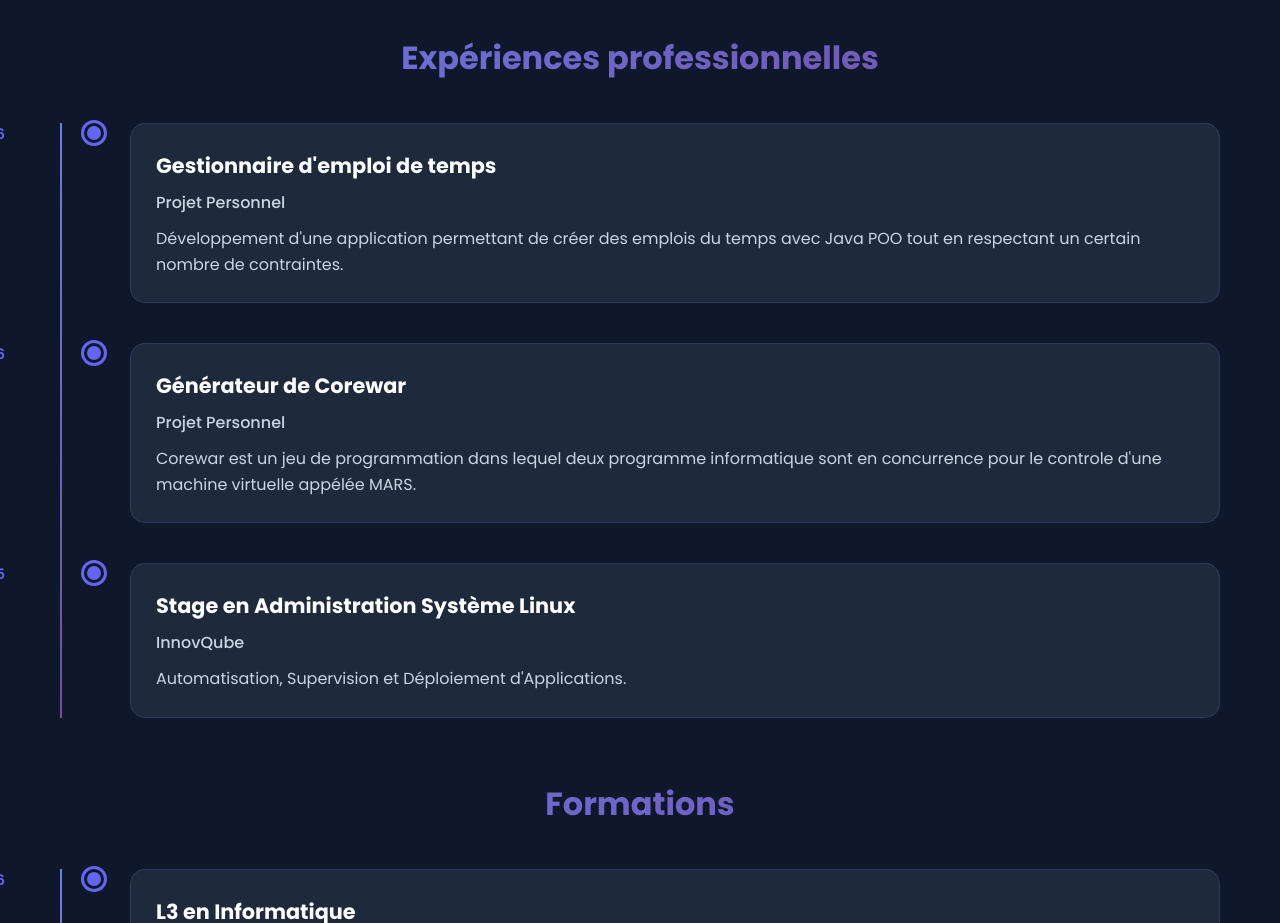
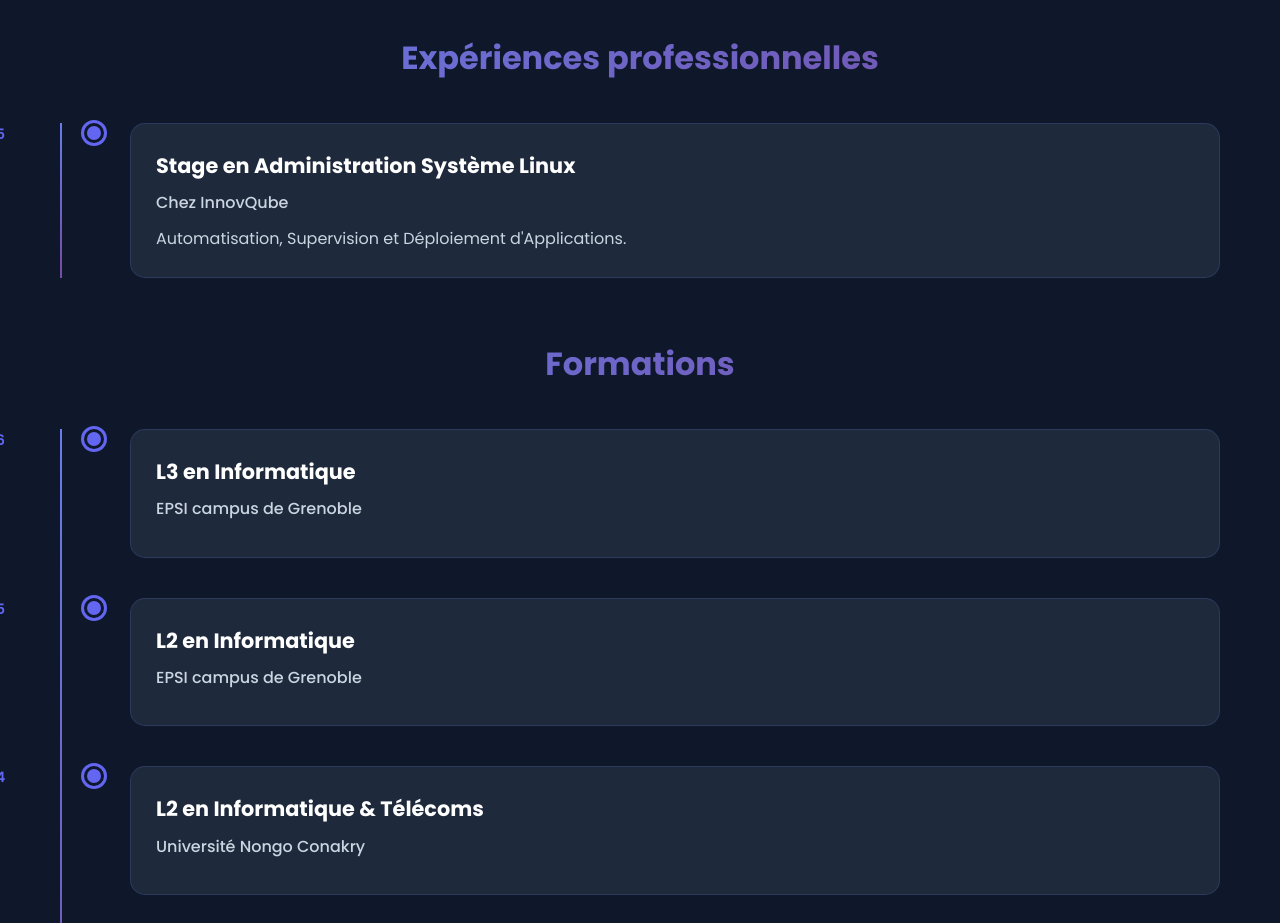
Before and after one commit to ThiernoSadouDiallo/Mon-portfolio, an Angular app: page / in a window 1280 px wide. Shown: the part 1720-2643 px from the top of the page. Built offline with nearby package versions, Linux system fonts and the light colour scheme.

Commit message:
Refactor experiences in AboutComponent
Updated experiences in AboutComponent and removed older entries.

```diff
--- a/src/app/components/about/about.component.ts
+++ b/src/app/components/about/about.component.ts
@@ -12,21 +12,9 @@ export class AboutComponent {
 
   experiences = [
     {
-      year: '2026',
-      title: 'Gestionnaire d\'emploi de temps',
-      company: 'Projet Personnel',
-      description: 'Développement d\'une application permettant de créer des emplois du temps avec Java POO tout en respectant un certain nombre de contraintes.'
-    },
-   {
-      year: '2026',
-      title: 'Générateur de Corewar',
-      company: 'Projet Personnel',
-      description: 'Corewar est un jeu de programmation dans lequel deux programme informatique sont en concurrence pour le controle d\'une machine virtuelle appélée MARS.'
-    },
-    {
       year: '2025',
       title: 'Stage en Administration Système Linux',
-      company: 'InnovQube',
+      company: 'Chez InnovQube',
       description: 'Automatisation, Supervision et Déploiement d\'Applications.'
     },
   ];
```
